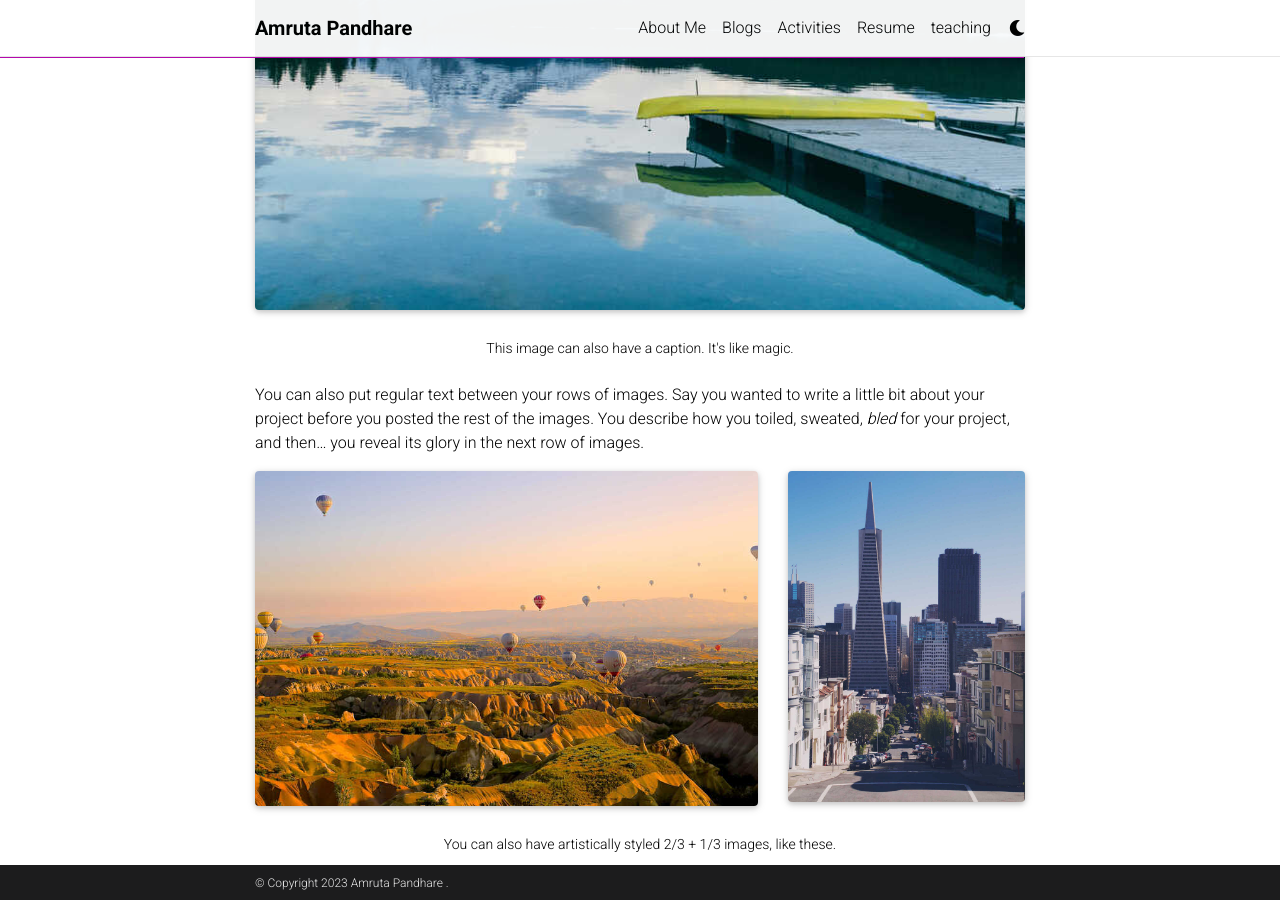
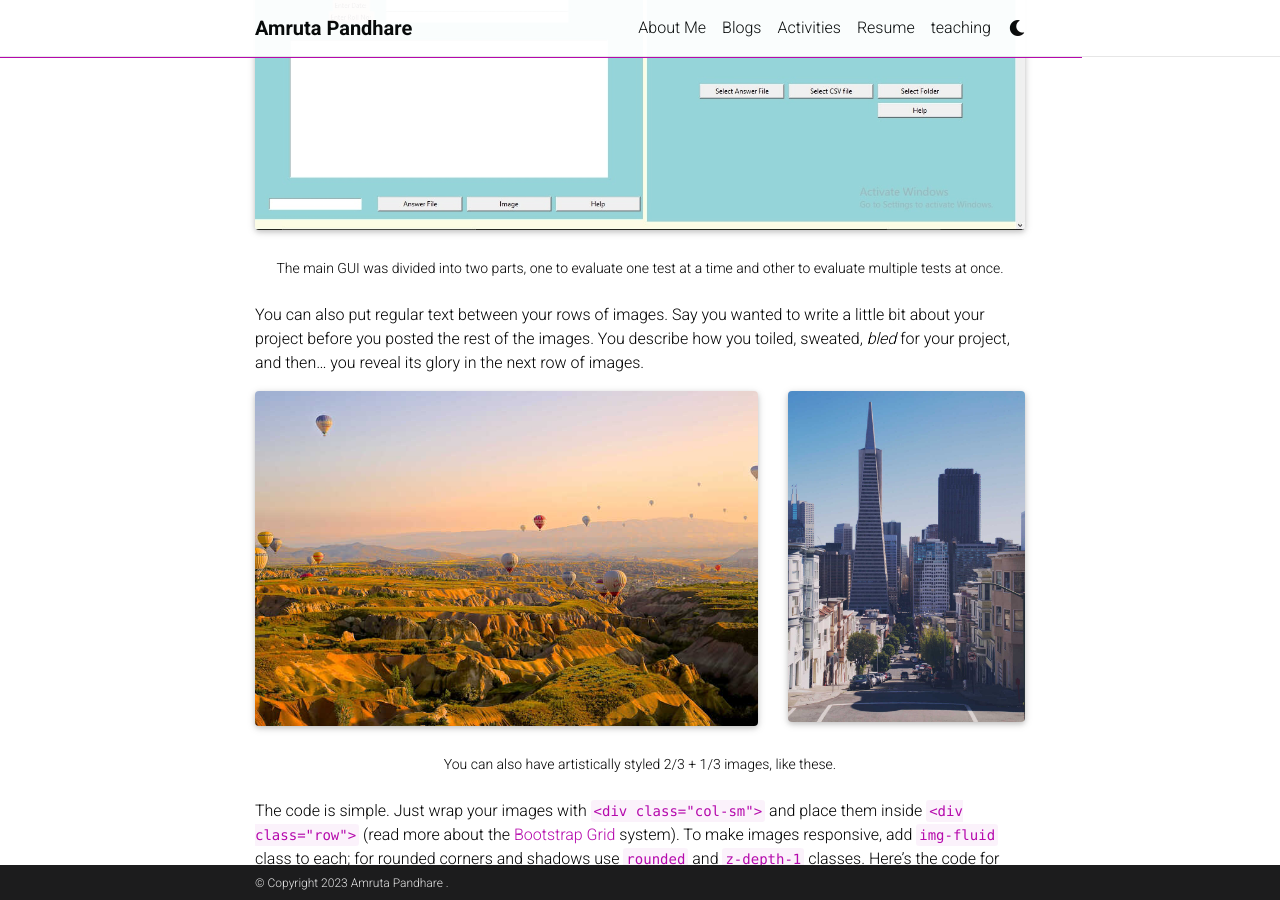
Before and after one commit to AmrutaPandhare/AmrutaPandhare.github.io, a Jekyll site: the page built from _projects/5_project.md, in a window 1280 px wide and 900 px high, scrolled down 1187 px. Built offline with Jekyll 4.4.1, drawn with Linux system fonts in a browser that asks for light colours; full-size pictures stand in for the smaller copies a plugin makes; comment, search, counter and statistics services are not loaded; a style sheet for code colours, icons or effects is not loaded.

Commit message:
Update 5_project.md

```diff
--- a/_projects/5_project.md
+++ b/_projects/5_project.md
@@ -54,11 +54,11 @@ for computation purpose.
 </div>
 <div class="row">
     <div class="col-sm mt-3 mt-md-0">
-        {% include figure.html path="assets/img/5.jpg" title="example image" class="img-fluid rounded z-depth-1" %}
+        {% include figure.html path="assets/img/gui.jpg" title="GUI" class="img-fluid rounded z-depth-1" %}
     </div>
 </div>
 <div class="caption">
-    This image can also have a caption. It's like magic.
+    The main GUI was divided into two parts, one to evaluate one test at a time and other to evaluate multiple tests at once.
 </div>
 
 You can also put regular text between your rows of images.
```
